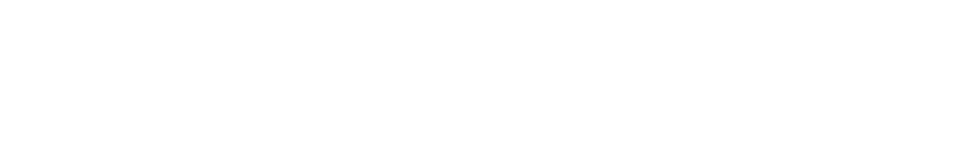
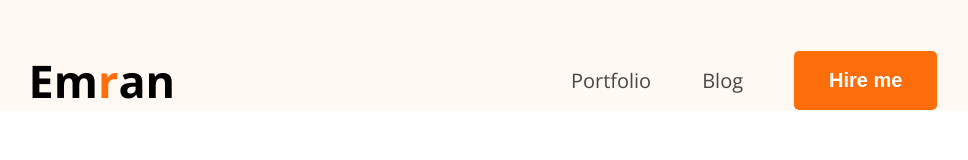
Before and after one commit to Imranp6/Emran-First-portfolio, a plain HTML site: page index.html in a window 1280 px wide. Shown: the whole page, without its empty margins (157-1125 px from the left). Drawn offline with nearby package versions, Linux system fonts and the light colour scheme.

Commit message:
complet nav bar

```diff
--- a/index.html
+++ b/index.html
@@ -4,8 +4,24 @@
     <meta charset="UTF-8">
     <meta name="viewport" content="width=device-width, initial-scale=1.0">
     <title>Emran Hossin Arif prtfolio</title>
+    <link rel="preconnect" href="https://fonts.googleapis.com">
+<link rel="preconnect" href="https://fonts.gstatic.com" crossorigin>
+<link href="https://fonts.googleapis.com/css2?family=Open+Sans:ital,wght@0,300..800;1,300..800&display=swap" rel="stylesheet">
+<link rel="stylesheet" href="styles/styles.css">
 </head>
-<body>
+<body class="font-open-sans">
+    <header>
+        <nav>
+            <div class="logo">
+                <h2>Em<span class="color-orange">r</span>an</h2>
+            </div>
+            <ul class="menu">
+                <li><a href="">Portfolio</a></li>
+                <li><a href="">Blog</a></li>
+                <li><button class="btn">Hire me</button></li>
 
+            </ul>
+        </nav>
+    </header>
 </body>
 </html>
--- /dev/null
+++ b/styles/styles.css
@@ -0,0 +1,54 @@
+*{
+  margin: 0;
+  padding: 0;
+  box-sizing: border-box;
+}
+/* shared style */
+.font-open-sans {
+  font-family: "Open Sans", sans-serif;
+  font-optical-sizing: auto;
+
+}
+.logo h2{
+  font-size: 45px;
+  font-size: 900;
+}
+.color-orange{
+  color:#FD6E0A ;
+}
+
+/* main style */
+header{
+  background-color: #FFF8F3;
+  padding-top: 50px;
+}
+nav{
+  width: 71%;
+  max-width: 1140px;
+  margin: 0 auto;
+  display: flex;
+  justify-content: space-between;
+  align-items: center;
+}
+.btn{
+  background-color: #FD6E0A;
+  border: none;
+  padding: 18px 35px;
+  border-radius: 5px;
+  font-size: 20px;
+  font-weight: bold;
+  color: white;
+
+}
+nav .menu{
+  display: flex;
+  list-style-type: none;
+  gap: 51px;
+  align-items: center;
+
+}
+nav .menu a{
+  font-size: 20px;
+  color: #474747;
+  text-decoration: none;
+}
```
